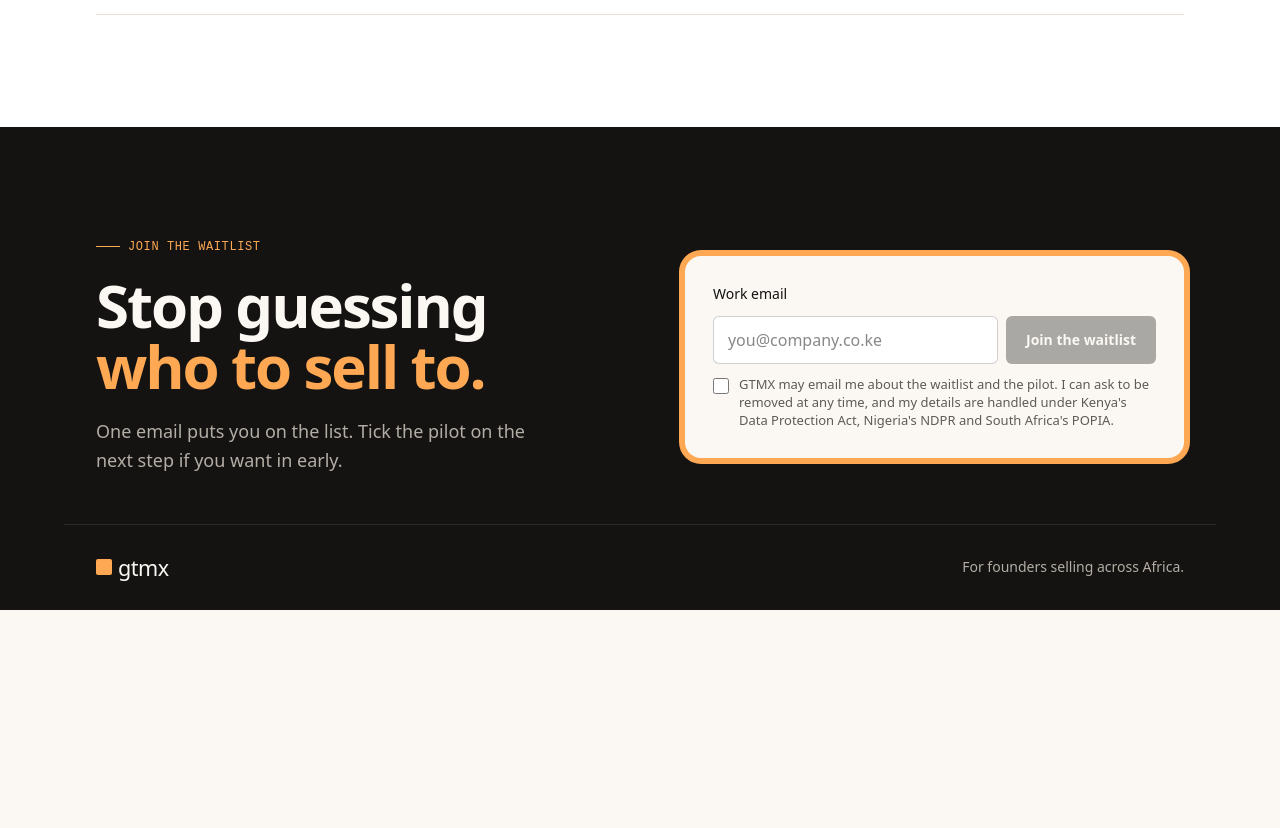
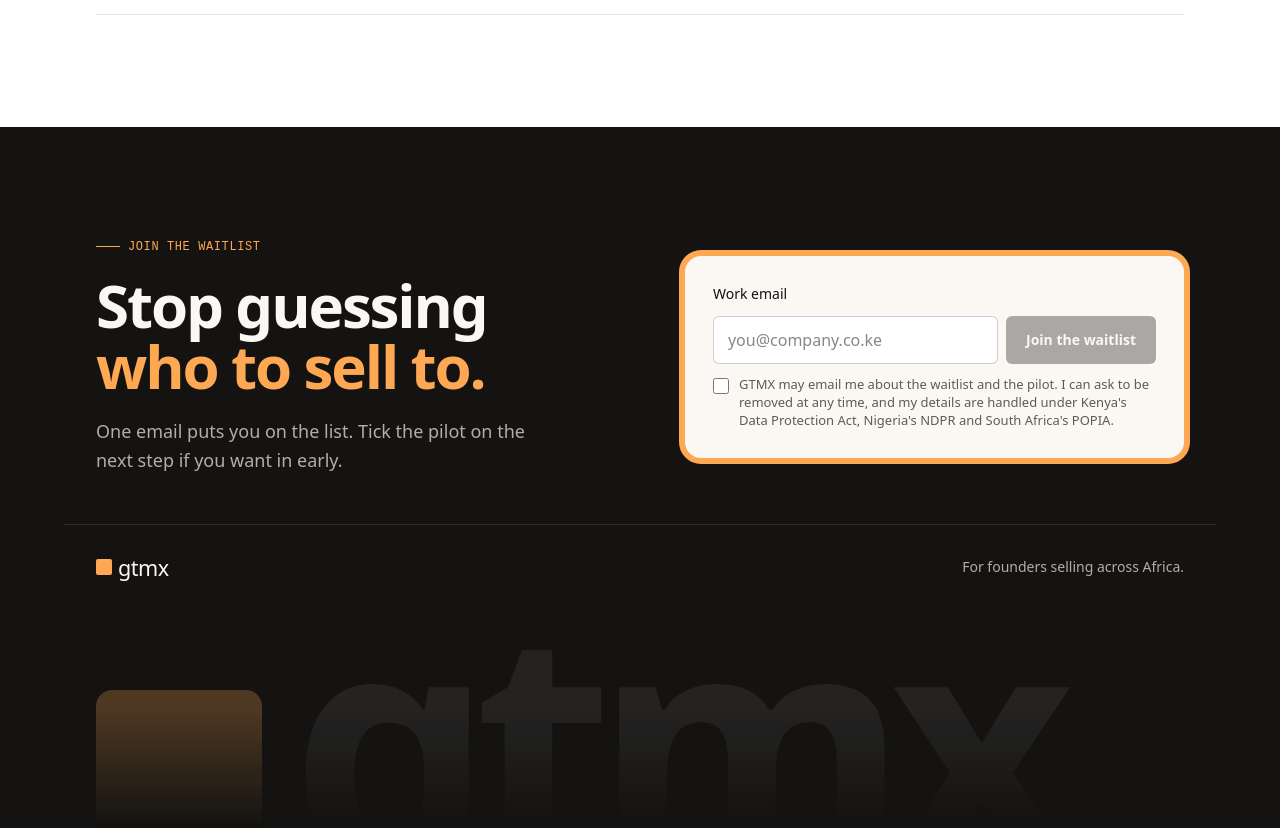
Before and after one commit to calebomondi/gtmx, a React (Vite) app in the folder waitlist/: page / in a window 1280 px wide. Shown: the part 4620-5448 px from the top of the page. Before the commit the page ends 5230 px from the top, so only its background shows below. Built offline with nearby package versions, Linux system fonts and the light colour scheme; no server answers.

Commit message:
Add an oversized wordmark to the waitlist footer
Co-Authored-By: Claude Opus 5.5 <noreply@anthropic.com>

```diff
--- a/waitlist/src/components/closing.tsx
+++ b/waitlist/src/components/closing.tsx
@@ -2,11 +2,12 @@ import { SignupCard } from '../features/signup/signup-card'
 import type { PilotSpots } from '../lib/api'
 import { stagger } from '../lib/stagger'
 import { BrandMark } from './brand-mark'
+import { FooterWordmark } from './footer-wordmark'
 
 /** The last word: a full-width black block with the signup inline. */
 export function Closing({ pilot, onPilotSpotsLeft }: { pilot: PilotSpots | null; onPilotSpotsLeft: (left: number) => void }) {
   return (
-    <footer className="on-dark bg-night text-paper">
+    <footer className="on-dark overflow-hidden bg-night text-paper">
       <div className="mx-auto grid max-w-6xl gap-10 px-5 pt-20 pb-12 sm:px-8 sm:pt-28 lg:grid-cols-[1.1fr_1fr] lg:items-center">
         <div data-reveal className="flex flex-col gap-5">
           <p className="flex items-center gap-2 font-mono text-xs uppercase tracking-wider text-brand">
@@ -28,6 +29,7 @@ export function Closing({ pilot, onPilotSpotsLeft }: { pilot: PilotSpots | null;
         <BrandMark className="text-paper" />
         <p>For founders selling across Africa.</p>
       </div>
+      <FooterWordmark />
     </footer>
   )
 }
--- /dev/null
+++ b/waitlist/src/components/footer-wordmark.tsx
@@ -0,0 +1,22 @@
+/** The footer's signature: the mark at poster size, cropped at the bottom and
+ * faded so it reads as texture rather than a second headline. Decorative.
+ * Sized in em from one clamp(), so the square, letters and crop scale as one
+ * and never exceed the container (no sideways scroll on phones). */
+export function FooterWordmark() {
+  return (
+    <div
+      aria-hidden="true"
+      className="group mx-auto max-w-6xl overflow-hidden px-5 select-none sm:px-8"
+      style={{ fontSize: 'clamp(6rem, 25vw, 21rem)' }}
+    >
+      {/* 0.8 line-height, cropped to ~85% of it: the bottom bleeds off. */}
+      <div
+        className="flex h-[0.68em] items-start gap-[0.09em] leading-[0.8] font-semibold tracking-[-0.06em]"
+        style={{ maskImage: 'linear-gradient(to bottom, #000 45%, transparent)' }}
+      >
+        <span className="mt-[0.25em] size-[0.52em] shrink-0 rounded-[0.05em] bg-brand/25 transition-colors duration-700 group-hover:bg-brand/70" />
+        <span className="text-paper/[0.07] transition-colors duration-700 group-hover:text-paper/[0.12]">gtmx</span>
+      </div>
+    </div>
+  )
+}
```
